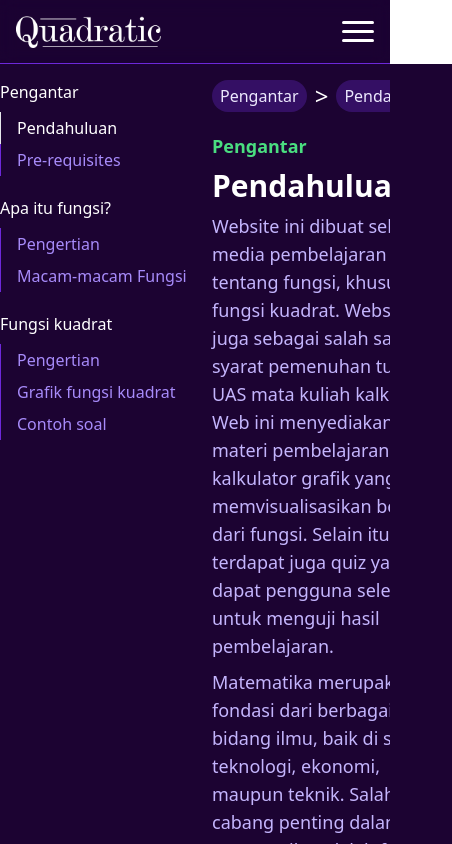
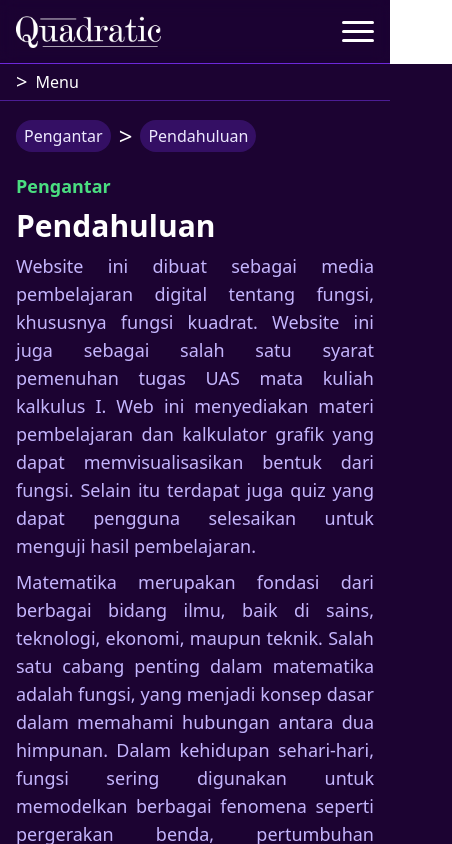
Before and after one commit to Hanep77/learn-quadratic-site, a Next.js app: page /learn in a window 390 px wide. Shown: the top 844 px of the page, 452 px wide, since content can reach past the window. Built offline with nearby package versions, Linux system fonts and the light colour scheme; what better-react-mathjax would draw is missing.

Commit message:
add responsiveness

```diff
--- a/src/app/learn/layout.tsx
+++ b/src/app/learn/layout.tsx
@@ -1,16 +1,21 @@
 "use client"
 
 import Link from "next/link";
-import React from "react";
+import React, { useState } from "react";
 import { usePathname } from "next/navigation";
 
 export default function Learn({ children }: { children: React.ReactNode }) {
   const pathname: string = usePathname();
+  const [menu, setMenu] = useState<boolean>(false)
 
   return (
-    <div className="bg-[rgba(28,3,50,1)] pt-20 min-h-screen max-w-screen">
-      <div className="max-w-screen-lg m-auto flex gap-5">
-        <aside className="h-screen overflow-y-auto min-w-48 flex flex-col gap-5">
+    <div className="bg-[rgba(28,3,50,1)] pt-16 md:pt-20 min-h-screen max-w-screen">
+      <button onClick={() => setMenu(!menu)} type="button"
+        className="fixed flex items-center bg-[rgba(28,3,50,1)] border-b border-violet-900 py-1 px-4 md:hidden w-full text-start z-30">
+        <span className={`inline-block mr-2 text-xl text-medium ${menu && "rotate-180"} transition`}>&gt;</span> Menu
+      </button>
+      <div className="max-w-screen-lg m-auto flex gap-5 px-4 lg:px-0 pt-14 md:pt-0">
+        <aside className={`fixed bg-[rgba(28,3,50,1)] md:bg-transparent top-0 pt-28 md:top-20 ${!menu && "hidden"} left-0 md:left-auto right-0 md:right-auto p-4 md:p-0 md:pt h-screen overflow-y-auto md:flex flex-col gap-5 z-20`}>
           <div>
             <h6 className="font-medium mb-2">Pengantar</h6>
             <ul className="text-violet-400 font-light">
@@ -35,7 +40,7 @@ export default function Learn({ children }: { children: React.ReactNode }) {
           </div>
         </aside>
         <div className="flex-grow">
-          <div className="w-full leading-7 text-lg text-violet-300 pb-16">
+          <div className="w-full leading-7 text-lg text-violet-300 pb-16 md:ps-52">
             {children}
           </div>
         </div>
--- a/src/app/learn/page.tsx
+++ b/src/app/learn/page.tsx
@@ -6,6 +6,7 @@ export default function Learn() {
       <Breadcrumbs chapter="Pengantar" title="Pendahuluan" />
       <h4 className="text-lg font-semibold text-green-400 mb-2">Pengantar</h4>
       <h2 className="text-3xl font-semibold mb-2 text-white">Pendahuluan</h2>
+      <div className="text-justify">
         <p className="mb-2">
           Website ini dibuat sebagai media pembelajaran digital tentang fungsi, khususnya fungsi kuadrat. Website ini juga sebagai salah satu syarat pemenuhan tugas UAS mata kuliah kalkulus I. Web ini menyediakan materi pembelajaran dan kalkulator grafik yang dapat memvisualisasikan bentuk dari fungsi. Selain itu terdapat juga quiz yang dapat pengguna selesaikan untuk menguji hasil pembelajaran.
         </p>
@@ -17,6 +18,7 @@ export default function Learn() {
         </p>
         <p>
           Namun, sebelum mempelajari fungsi kuadrat secara mendalam, diperlukan pemahaman konsep-konsep dasar agar materi dapat dipahami dengan baik.</p>
+      </div>
     </>
   )
 }
```
Lines whose indentation alone changed are shown as unchanged.
